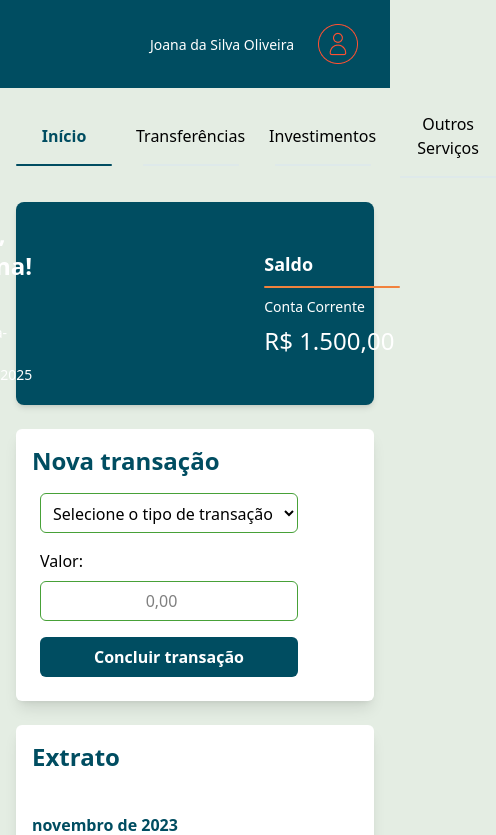
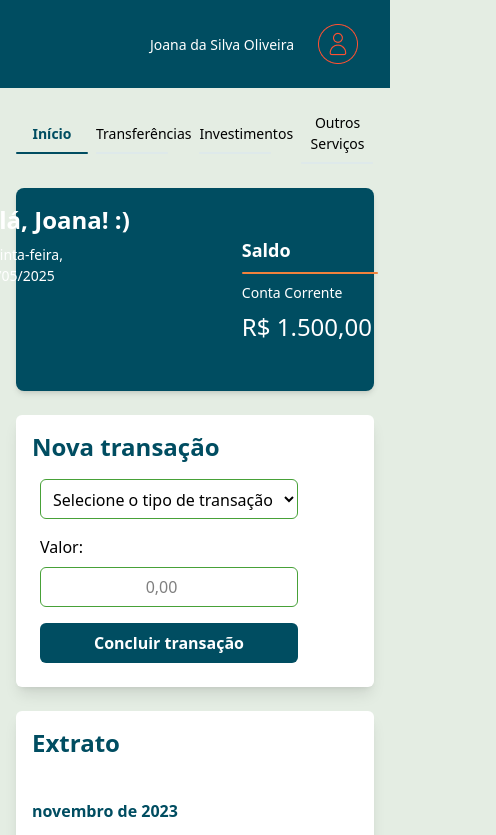
Before and after one commit to LeticiaRosa/ByteBank, a Next.js app: page / in a window 390 px wide. Shown: the top 835 px of the page, 496 px wide, since content can reach past the window. Built offline with nearby package versions, Linux system fonts and the light colour scheme.

Commit message:
Fix: ajustando o menu

```diff
--- a/src/components/Card.tsx
+++ b/src/components/Card.tsx
@@ -1,15 +1,15 @@
 export function Card() {
   return (
-    <div className="card bg-verde shadow-md rounded-lg flex flex-row items-start justify-center min-h-50 text-white gap-50">
+    <div className="card bg-verde shadow-md rounded-lg flex flex-row items-start justify-center text-white gap-20">
       <div className="flex flex-col gap-2">
-        <h2 className="title text-white">Olá, Joana! :) </h2>
+        <h2 className="title text-white text-nowrap">Olá, Joana! :)</h2>
         <p className="text-white text-size-14">Quinta-feira, 13/05/2025</p>
       </div>
       <div className="flex flex-col items-start justify-center gap-2 p-8">
         <h3 className="text-lg font-semibold">Saldo</h3>
         <hr className="w-34 h-0.5 border-0 rounded-sm bg-laranja-grafico" />
-        <p className=" text-size-14">Conta Corrente</p>
-        <p className="text-2xl">R$ 1.500,00</p>
+        <p className=" text-size-14 text-nowrap">Conta Corrente</p>
+        <p className="text-2xl text-nowrap">R$ 1.500,00</p>
       </div>
     </div>
   );
--- a/src/components/Menu.tsx
+++ b/src/components/Menu.tsx
@@ -15,12 +15,13 @@ export function Menu() {
 
   return (
     <nav className="menu">
-      <ul className="flex flex-row items-center justify-center gap-6 md:flex-col md:gap-4">
+      <ul className="flex flex-row justify-between gap-2 md:flex-col md:gap-4">
         {menuItems.map((item) => (
           <li
             key={item.href}
-            className="text-center flex flex-col items-center gap-4"
+            className="flex text-center items-center justify-center md:flex-col md:items-center md:text-size-16  text-size-14 gap-4"
           >
+            <div className="flex flex-col gap-2">
               <Link
                 href={item.href}
                 className={`${
@@ -32,10 +33,11 @@ export function Menu() {
                 {item.label}
               </Link>
               <hr
-              className={`w-24 h-0.5 border-0 rounded-sm  ${
+                className={` w-18 h-0.5 border-0 rounded-sm ${
                   pathname === item.href ? "bg-verde" : "bg-cinza"
                 }`}
               />
+            </div>
           </li>
         ))}
       </ul>
--- a/styles/globals.css
+++ b/styles/globals.css
@@ -52,16 +52,13 @@
     @apply text-2xl font-semibold text-preto;
   }
   .menu {
-    @apply flex flex-col items-start justify-start bg-transparent rounded-md md:shadow-lg text-black gap-10 md:p-4 md:bg-white;
-  }
-  .menu-item {
-    @apply flex flex-col items-center justify-center gap-4 hover:text-verde-claro hover:font-bold;
+    @apply flex flex-col bg-transparent rounded-md md:shadow-lg text-black gap-10 md:p-4 md:bg-white;
   }
   .line {
     @apply w-24 h-0.5 bg-preto border-0 rounded-sm hover:bg-verde-claro;
   }
   .card {
-    @apply flex flex-col items-start justify-start  bg-white rounded-md shadow-lg text-black p-4;
+    @apply flex flex-col items-start justify-start bg-white rounded-md shadow-lg text-black p-4;
   }
   .campo {
     @apply flex flex-col p-2 gap-2;
```
Lines whose indentation alone changed are shown as unchanged.
